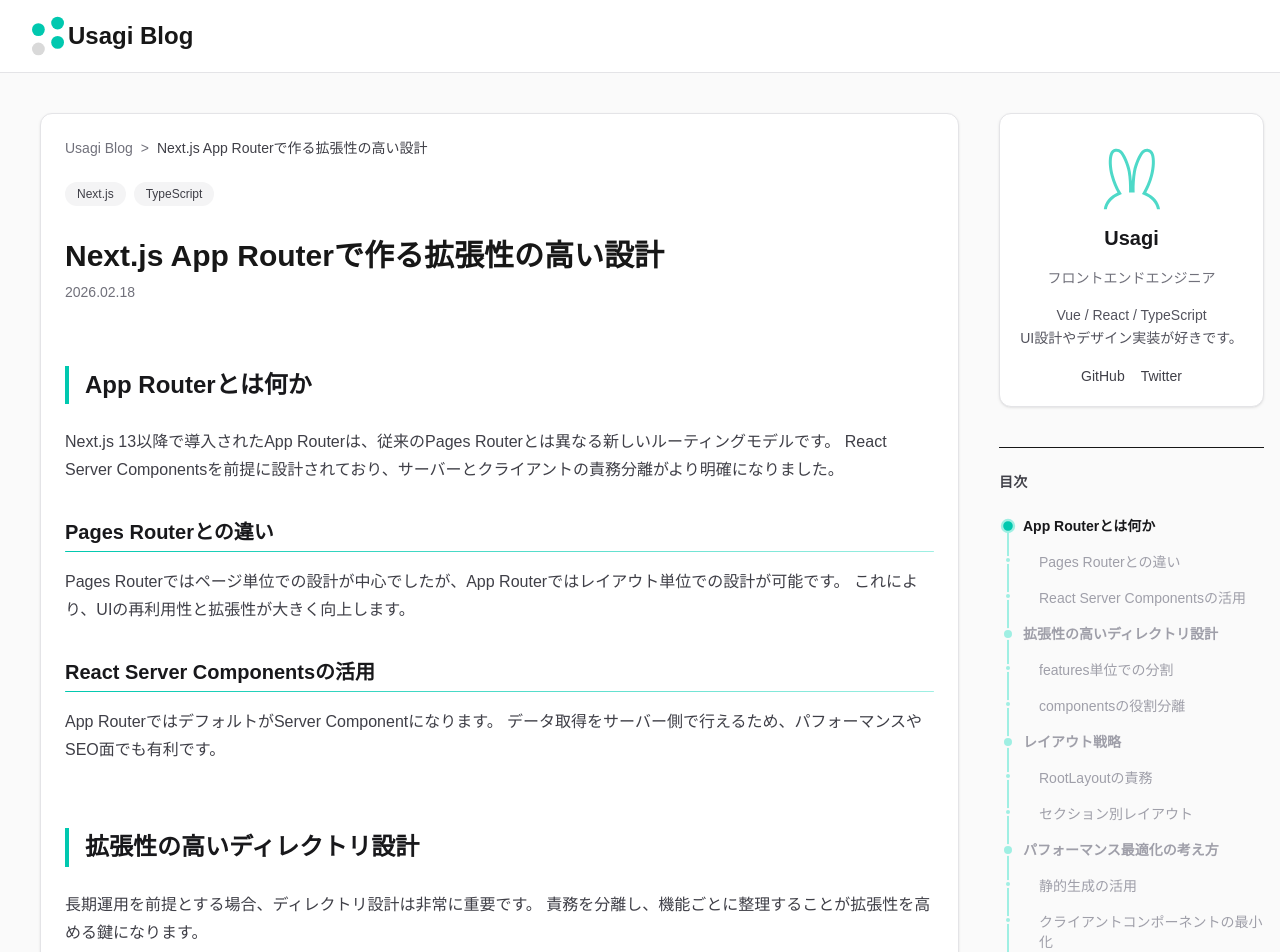
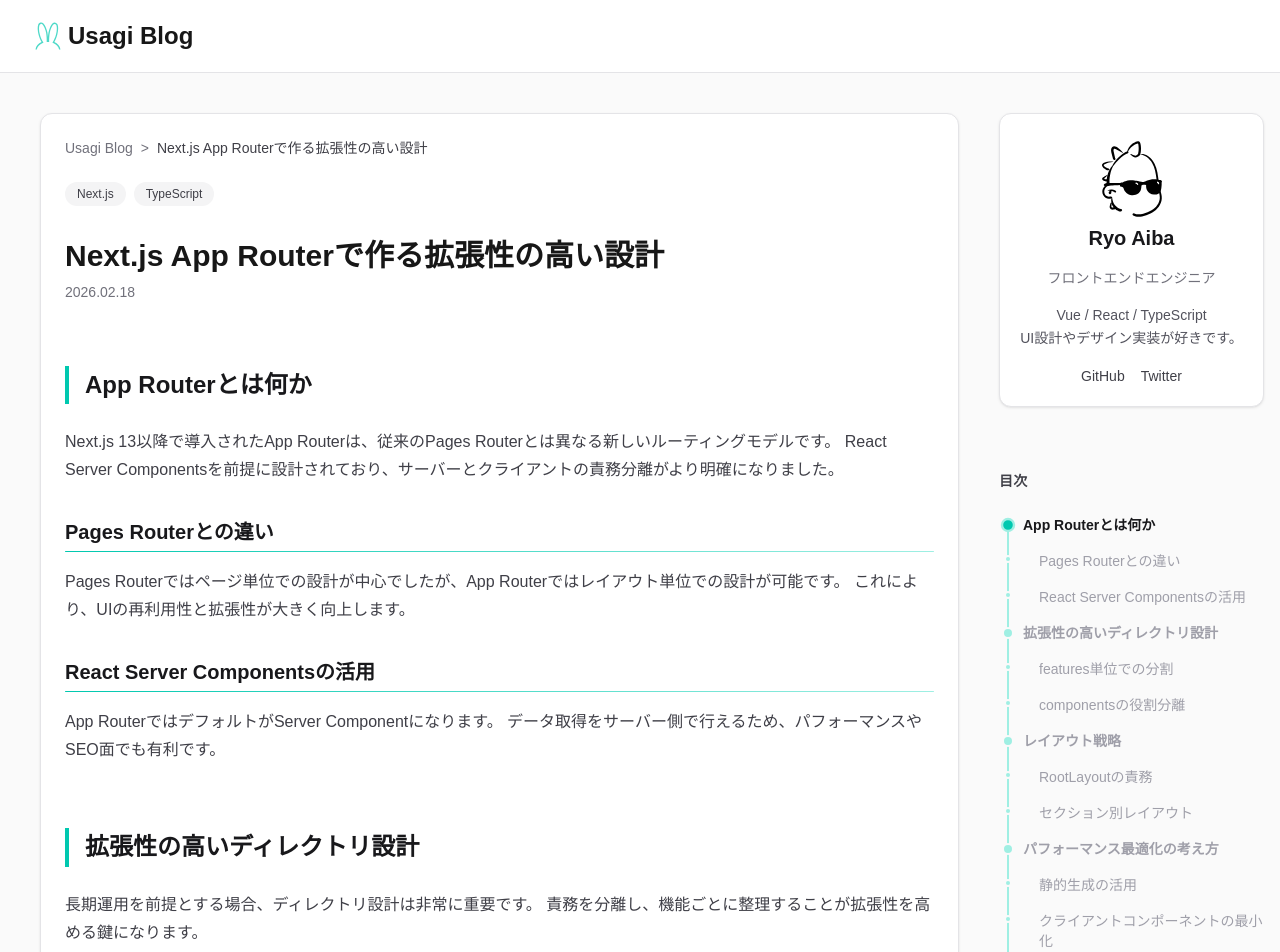
Before and after one commit to Apple-cake/next-tech-blog, a Next.js app: page /articles/nextjs-architecture in a window 1280 px wide. Shown: the top 952 px of the page. Built offline with nearby package versions, Linux system fonts and the light colour scheme; no server answers.

Commit message:
アイコン更新、スタイル微調整

```diff
--- a/components/article/TableOfContents.tsx
+++ b/components/article/TableOfContents.tsx
@@ -64,7 +64,7 @@ export default function TableOfContents({
   if (!items.length) return null;
 
   return (
-    <div className="md:mt-10 md:border-t md:pt-6">
+    <div className="md:mt-10 md:pt-6">
       <p className="text-sm font-semibold mb-6 tracking-wide text-zinc-700">
         目次
       </p>
--- a/components/profile/ProfileCard.tsx
+++ b/components/profile/ProfileCard.tsx
@@ -21,7 +21,7 @@ export default function ProfileCard() {
 
           {/* 名前 */}
           <p id="profile-heading" className="text-xl font-semibold text-zinc-900">
-            Usagi
+            Ryo Aiba
           </p>
 
           {/* 肩書き */}
```
Also changed, not shown: public/avatar.svg, public/icon.svg.
